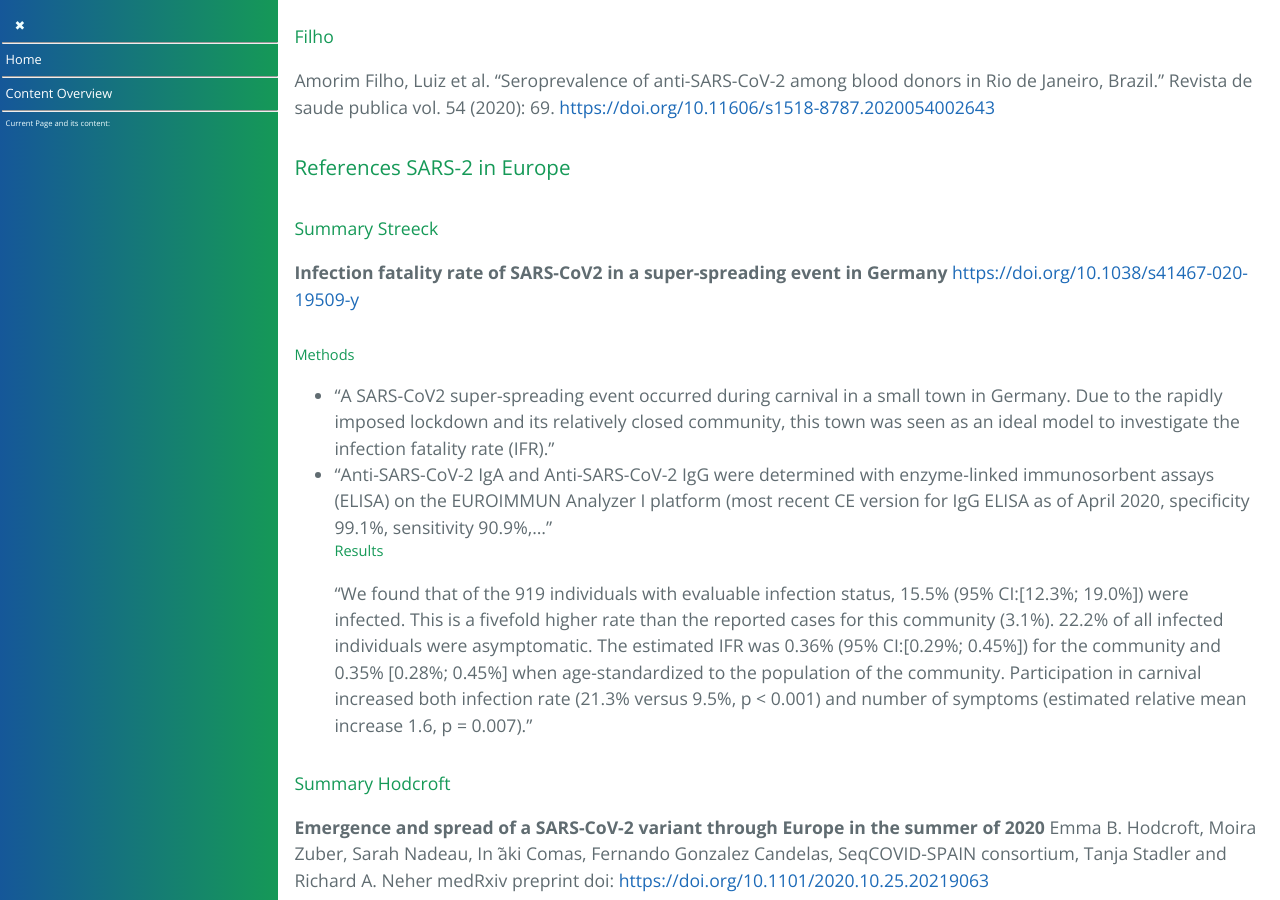
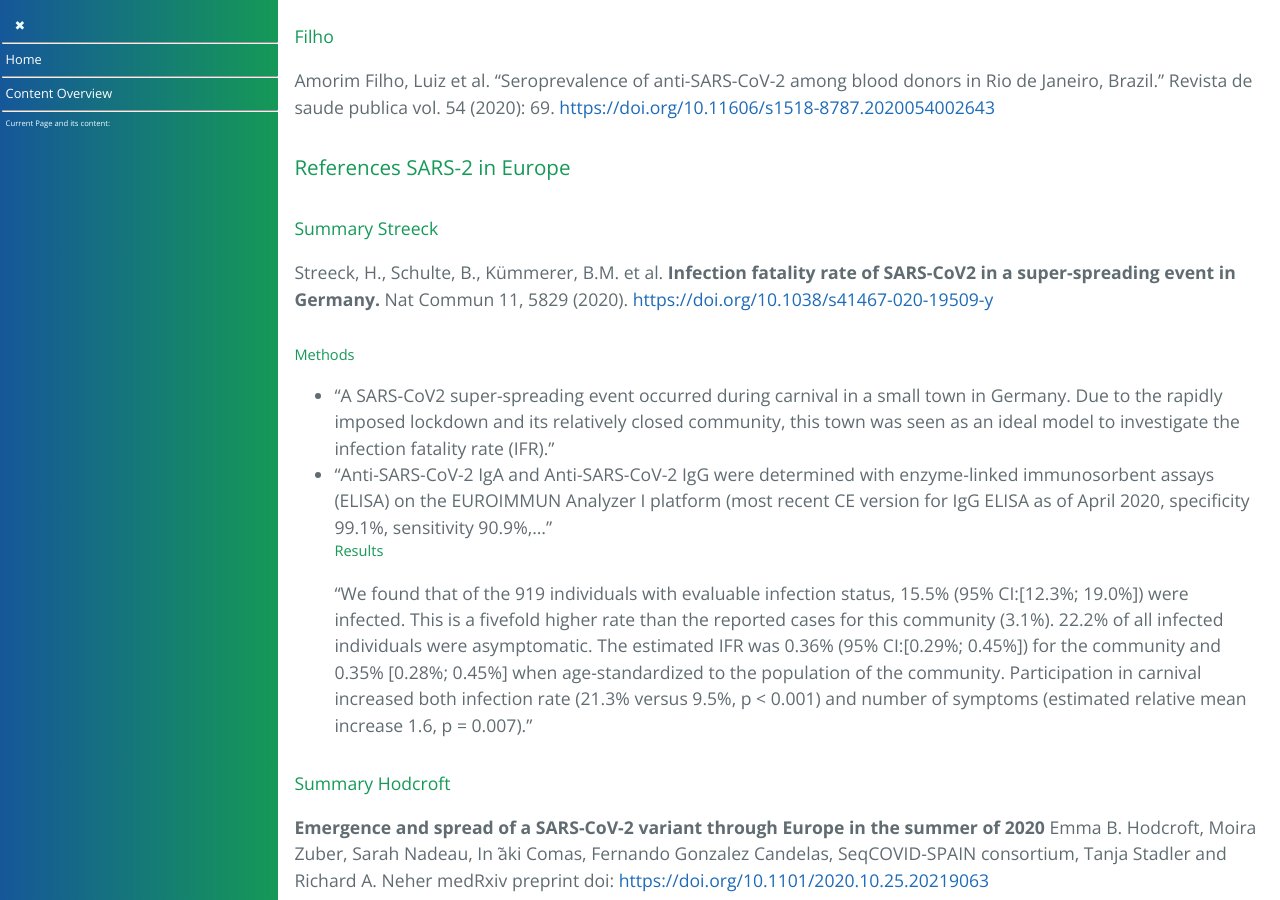
Before and after one commit to forestgrape/coronavirus, a Jekyll site: the page built from 5_epidemiological/spread_analyses.md, in a window 1280 px wide and 900 px high, scrolled down 42660 px. Built offline with Jekyll 4.4.1, drawn with Linux system fonts in a browser that asks for light colours; our own code applies the rules of GitHub Pages for plain Markdown files; some of the changed text lies outside the part shown.

Commit message:
completed some refs

```diff
--- a/5_epidemiological/spread_analyses.md
+++ b/5_epidemiological/spread_analyses.md
@@ -1060,7 +1060,9 @@
 
 ### References SARS-2 in Southern Africa
 #### Summary Hsiao
+Hsiao M et al,
 **SARS-COV-2 SEROPREVALENCE IN THE CAPE TOWN METROPOLITAN SUB-DISTRICTS AFTER THE PEAK OF INFECTIONS**
+COVID-19 Special Public Health Surveillance Bulletin, 18 (S5)
 
 ##### Methods
 * *Testing Dates:* "15 July and 7 August 2020" //right after the peak of the first Covid wave in South Africa. The cases were still quite high and winter was ongoing.
@@ -1131,8 +1133,9 @@
 ### References SARS-2 in Europe
 
 #### Summary Streeck
-**Infection fatality rate of SARS-CoV2 in a super-spreading event in Germany**
-<https://doi.org/10.1038/s41467-020-19509-y>
+Streeck, H., Schulte, B., Kümmerer, B.M. et al.
+**Infection fatality rate of SARS-CoV2 in a super-spreading event in Germany.**
+Nat Commun 11, 5829 (2020).  <https://doi.org/10.1038/s41467-020-19509-y>
 
 ##### Methods
 * "A SARS-CoV2 super-spreading event occurred during carnival in a small town in Germany. Due to the rapidly imposed lockdown and its relatively closed community, this town was seen as an ideal model to investigate the infection fatality rate (IFR)."
@@ -1199,7 +1202,7 @@
 
 ### Aerosol Transmission
 
-<!--move to fitting pages-->
+<!--move to corresponding pages-->
 
 ##### Marr-aerosol-faq
 **FAQs on Protecting Yourself from COVID-19 Aerosol Transmission**
```
